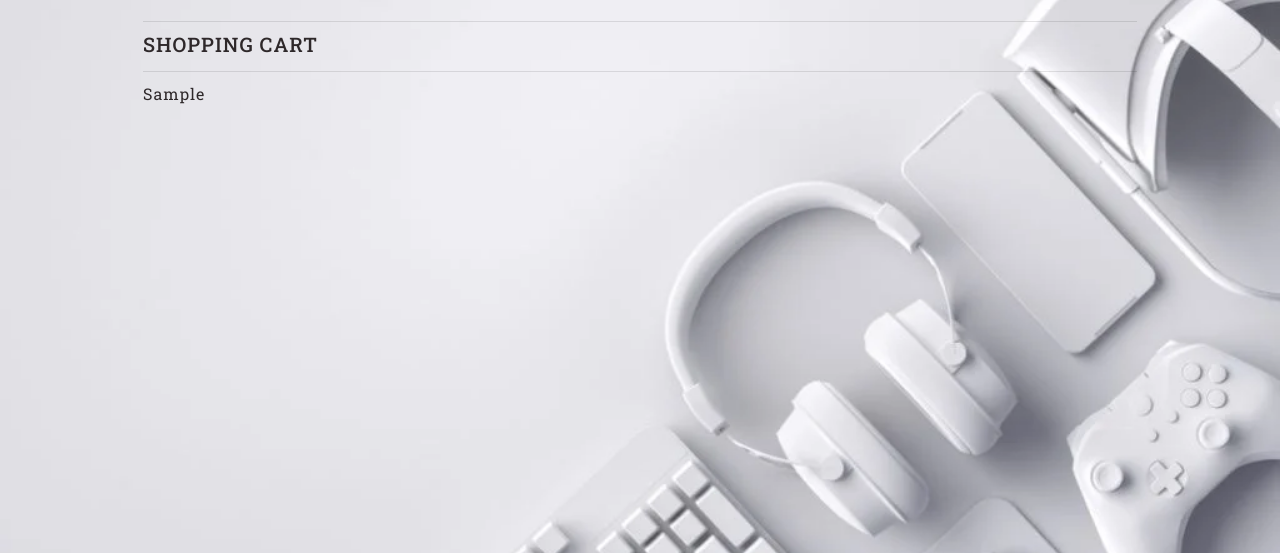
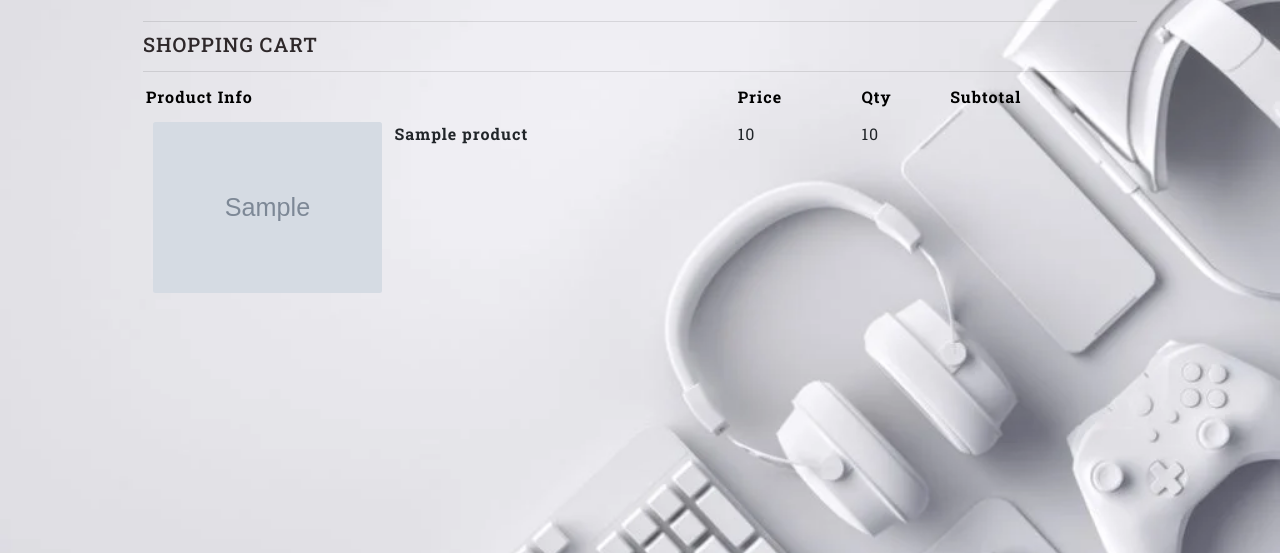
Before and after one commit to ThomasWharton/gamer-station, a Django app: template cart/templates/cart/cart.html in a window 1280 px wide. Shown: the part 134-687 px from the top of the page. Run offline with Django 3.2, Linux system fonts and the light colour scheme; the template is opened without the code that fills it: most values are stand-ins (such as "Sample title", 1, 10 or a date in 2020); grey boxes marked "Sample" are stand-in pictures; some libraries are stand-ins or nearby versions.

Commit message:
Update cart template to show products in cart

```diff
--- a/cart/templates/cart/cart.html
+++ b/cart/templates/cart/cart.html
@@ -23,7 +23,35 @@
             <div class="col">
                 {% if cart_items %}
                     <div class="table-responsive rounded">
-                        {{ cart_items }}
+                        <table class="table table-sm table-borderless">
+                            <thead class="text-black">
+                                <tr>
+                                    <th scope="col">Product Info</th>
+                                    <th scope="col"></th>
+                                    <th scope="col">Price</th>
+                                    <th scope="col">Qty</th>
+                                    <th scope="col">Subtotal</th>
+                                </tr>
+                            </thead>
+
+                            {% for item in cart_items %}
+                                <tr>
+                                    <td class="p-3 w-25">
+                                        <img src="{{ item.product.image_url }}" alt="{{ item.product.name }}" class="img-fluid rounded">
+                                    </td>
+                                    <td class="py-3">
+                                        <p class="my-0"><strong>{{ item.product.name }}</strong></p>
+                                    </td>
+                                    <td class="py-3">
+                                        <p class="my-0">{{ item.quantity }}</p>
+                                    </td>
+                                    <td class="py-3">
+                                        <p class="my-0">{{ item.product.price }}</p>
+                                    </td>
+
+                                </tr>
+                            {% endfor %}
+                        </table>
                     </div>
                 {% else %}
                     <p class="lead mb-5">Your cart is empty.</p>
```
